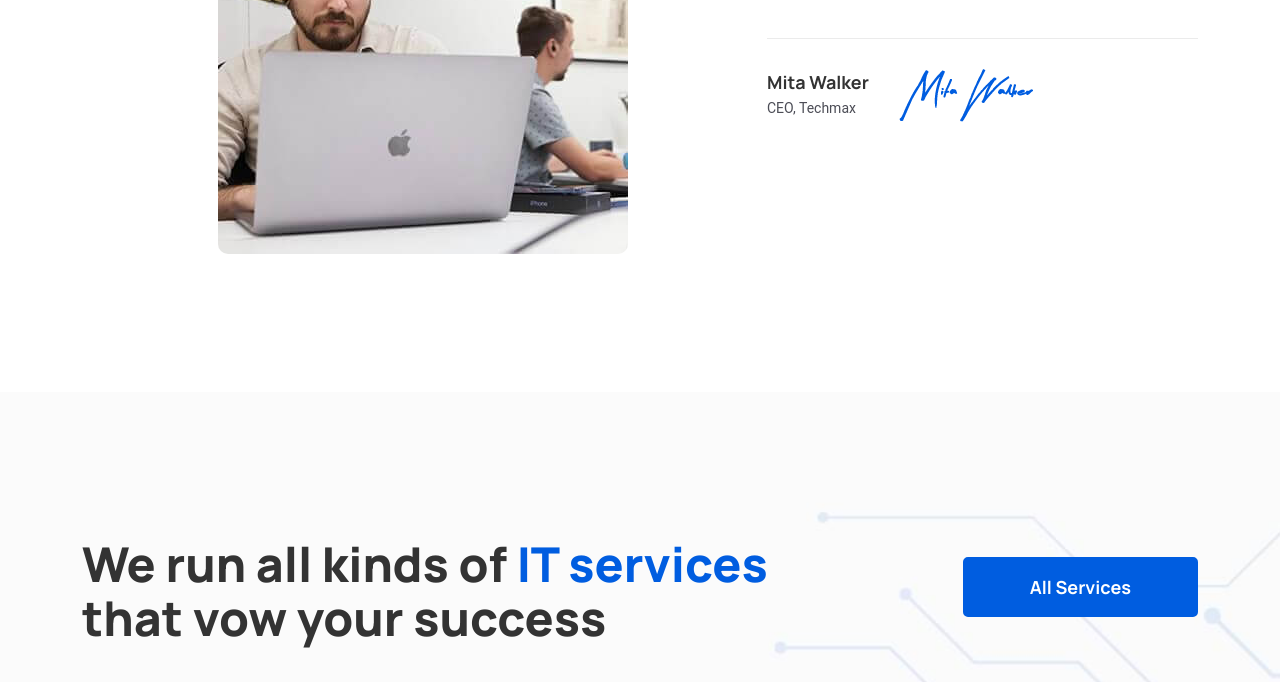
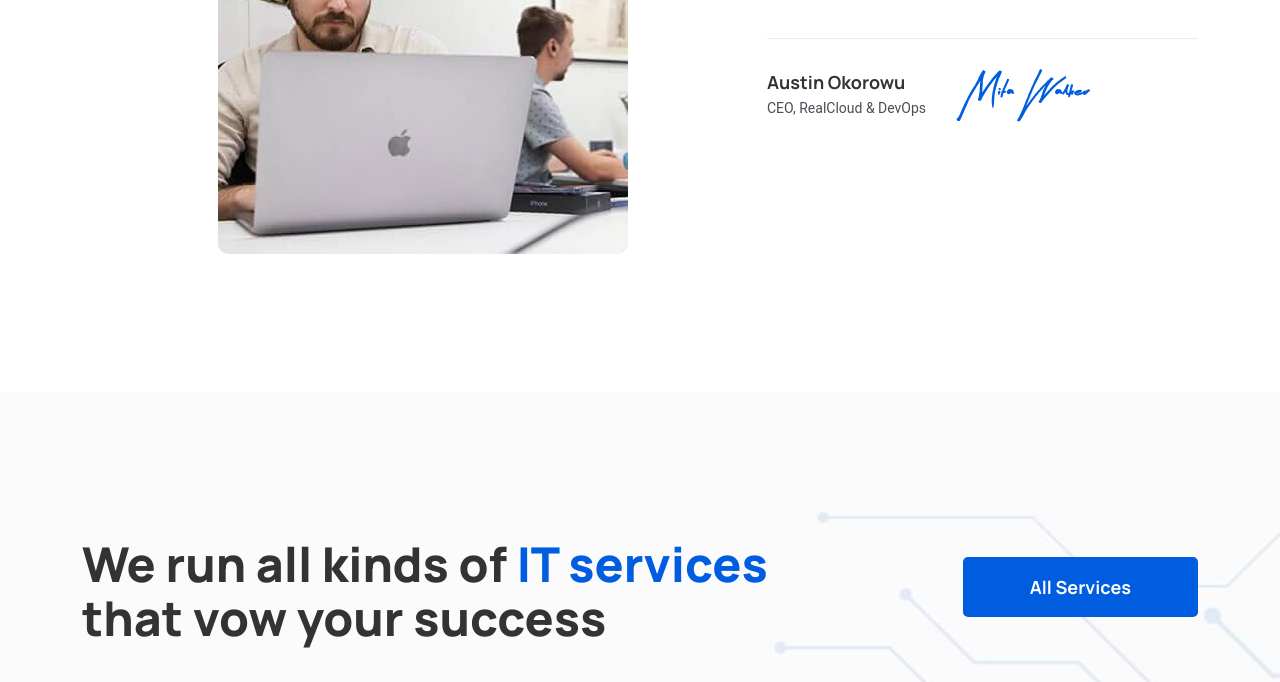
Before and after one commit to obiomaokorowu/webpagefiles, a plain HTML site: page index-4.html in a window 1280 px wide. Shown: the part 1823-2505 px from the top of the page. Drawn offline with Linux system fonts and the light colour scheme; files whose address does not match are found by name.

Commit message:
Update index-4.html

```diff
--- a/index-4.html
+++ b/index-4.html
@@ -4,7 +4,7 @@
 <head>
     <meta charset="utf-8">
     <meta http-equiv="x-ua-compatible" content="ie=edge">
-    <title>Techmax - Technology IT Solutions Consultancy HTML5 Template</title>
+    <title>RealCloud & DevOps - Technology IT Solutions Consultancy HTML5 Template</title>
     <meta name="robots" content="noindex, follow" />
     <meta name="description" content="">
     <meta name="viewport" content="width=device-width, initial-scale=1, shrink-to-fit=no">
@@ -385,8 +385,8 @@
                                         </div>
                                         <div class="about-author">
                                             <div class="author-text">
-                                                <h4 class="name">Mita Walker</h4>
-                                                <span class="designation">CEO, Techmax</span>
+                                                <h4 class="name">Austin Okorowu</h4>
+                                                <span class="designation">CEO, RealCloud & DevOps</span>
                                             </div>
                                             <div class="author-sign">
                                                 <img src="assets/images/sign-2.png" alt="">
@@ -856,7 +856,7 @@
                             <div class="col-lg-6 col-md-6">
                                 <!-- Footer Copyright Text Start -->
                                 <div class="copyright-text">
-                                    <p>© Copyrights 2022 Techmax All rights reserved. </p>
+                                    <p>© Copyrights 2022 RealCloud & DevOps All rights reserved. </p>
                                 </div>
                                 <!-- Footer Copyright Text End -->
                             </div>
```
